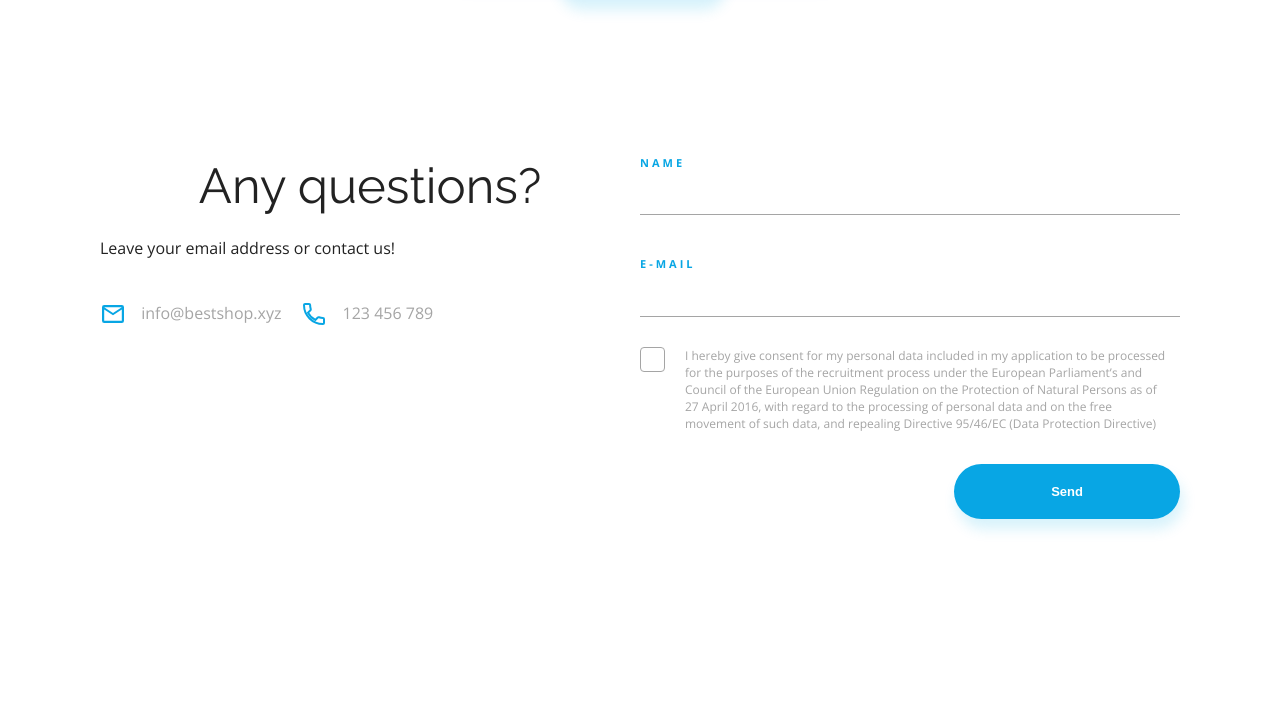
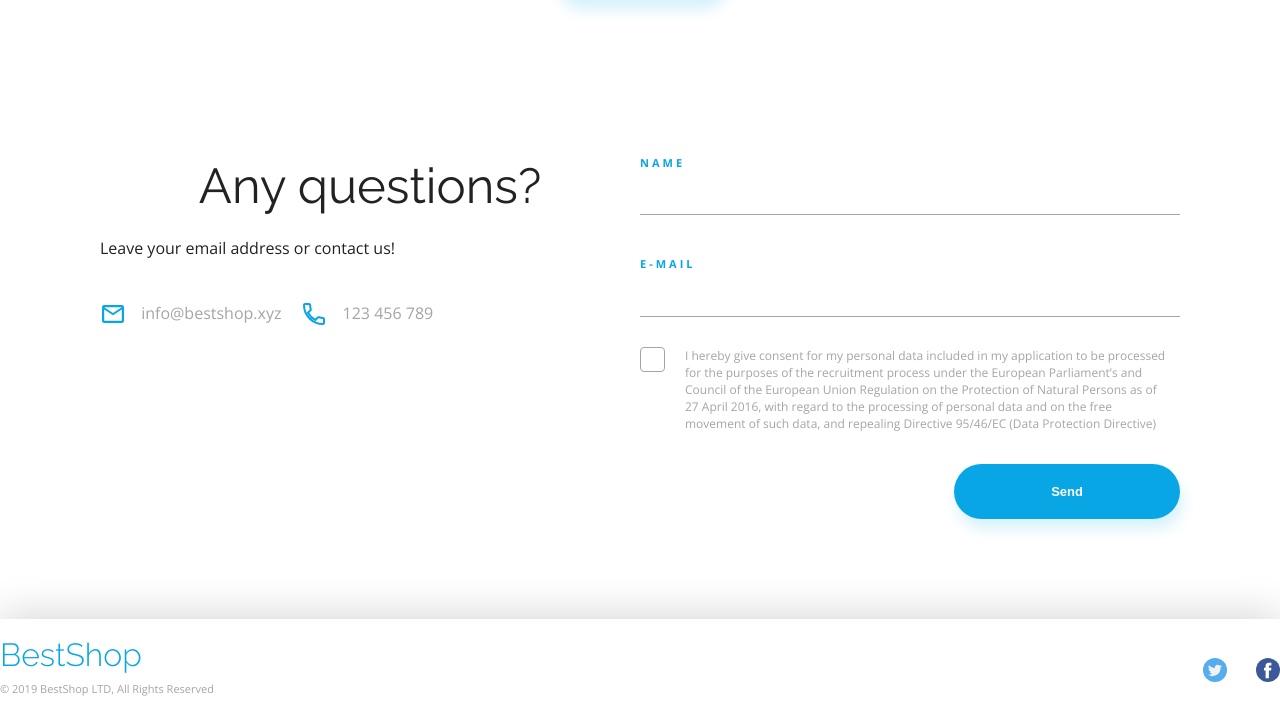
Before and after one commit to MaksymLytvyn/BestShop, a plain HTML site: page index.html in a window 1280 px wide. Shown: the part 3305-4026 px from the top of the page. Before the commit the page ends 3924 px from the top, so only its background shows below. Drawn offline with nearby package versions, Linux system fonts and the light colour scheme.

Commit message:
Update index.html

```diff
--- a/index.html
+++ b/index.html
@@ -233,6 +233,19 @@
     </div>
 </section>
 
+<footer class="footer">
+    <div class="footer__container container">
+        <div class="footer__info">
+            <a href="#" class="logo">BestShop</a>
+            <span class="footer__copy">© 2019 BestShop LTD, All Rights Reserved</span>
+        </div>
+        <div class="footer__icons">
+            <a href="#"><img src="assets/Twitter.svg" alt="twitter"/></a>
+            <a href="#"><img src="assets/Facebook.svg" alt="facebook"/></a>
+        </div>
+    </div>
+</footer>
+
 
 
 
```
